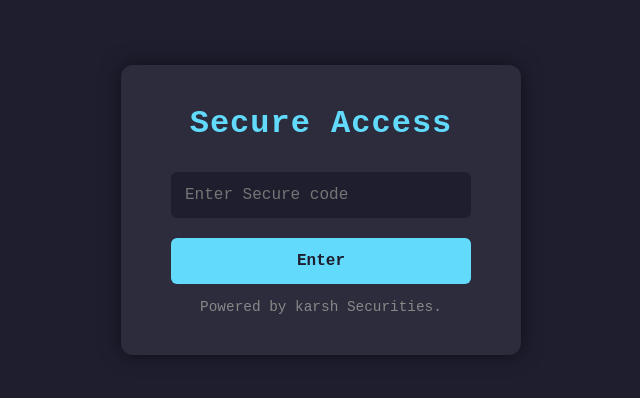
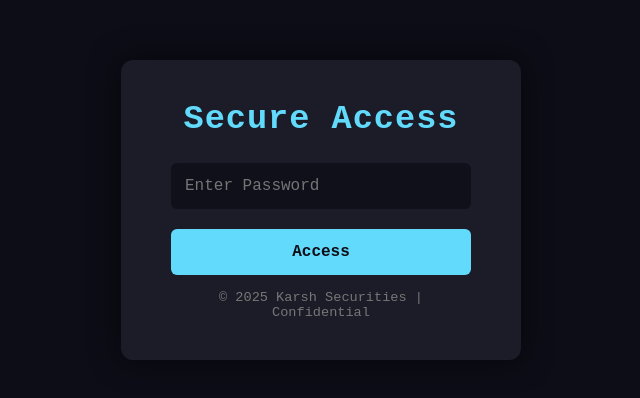
Before and after one commit to jinnie-crafts/karsh, a plain HTML site: page public/index.html in a window 1280 px wide. Shown: the part 190-588 px from the top of the page, without its empty margins (319-959 px from the left). Drawn offline with Linux system fonts and the light colour scheme.

Commit message:
Add files via upload

```diff
--- a/public/index.html
+++ b/public/index.html
@@ -3,53 +3,63 @@
 <head>
 <meta charset="UTF-8">
 <meta name="viewport" content="width=device-width, initial-scale=1.0">
-<title>karsh Login</title>
+<title>karsh | Secure Login</title>
 <style>
-  /* Basic Reset */
-  * { margin: 0; padding: 0; box-sizing: border-box; font-family: 'Fira Code', monospace; }
+  /* Reset & Base */
+  * {
+    margin: 0;
+    padding: 0;
+    box-sizing: border-box;
+    font-family: 'Fira Code', monospace;
+  }
 
   body {
     height: 100vh;
     display: flex;
     justify-content: center;
     align-items: center;
-    background-color: #1e1e2f; /* dark editor-like background */
+    background-color: #0d0d17; /* Darker background for terminal feel */
     color: #c5c6c7;
   }
 
   .login-container {
-    background-color: #2c2c3c;
+    background-color: #1c1c28;
     padding: 40px 50px;
     border-radius: 12px;
-    box-shadow: 0 0 20px rgba(0,0,0,0.5);
+    box-shadow: 0 0 30px rgba(0, 0, 0, 0.6);
     text-align: center;
     width: 100%;
     max-width: 400px;
+    transition: 0.3s ease-in-out;
+  }
+
+  .login-container:hover {
+    box-shadow: 0 0 40px rgba(97, 218, 251, 0.15);
   }
 
   h1 {
-    color: #61dafb; /* coder-like neon blue */
-    margin-bottom: 30px;
-    font-size: 2em;
+    color: #61dafb;
+    margin-bottom: 25px;
+    font-size: 2.1em;
     letter-spacing: 1px;
   }
 
-  input[type="text"] {
+  input[type="password"] {
     width: 100%;
     padding: 14px;
     margin-bottom: 20px;
     border: none;
     border-radius: 6px;
-    background-color: #1e1e2f;
+    background-color: #10101a;
     color: #c5c6c7;
     font-size: 1em;
     outline: none;
-    transition: 0.2s;
+    transition: all 0.2s;
   }
 
-  input[type="text"]:focus {
-    background-color: #29293f;
-    box-shadow: 0 0 5px #61dafb;
+  input[type="password"]:focus {
+    background-color: #19192a;
+    box-shadow: 0 0 6px #61dafb;
   }
 
   button {
@@ -58,11 +68,11 @@
     border: none;
     border-radius: 6px;
     background-color: #61dafb;
-    color: #1e1e2f;
+    color: #0d0d17;
     font-weight: bold;
     font-size: 1em;
     cursor: pointer;
-    transition: 0.2s;
+    transition: all 0.2s ease;
   }
 
   button:hover {
@@ -72,29 +82,44 @@
 
   p {
     margin-top: 15px;
-    font-size: 0.9em;
-    color: #888;
+    font-size: 0.85em;
+    color: #777;
+  }
+
+  /* Subtle fade-in animation */
+  @keyframes fadeIn {
+    from { opacity: 0; transform: translateY(15px); }
+    to { opacity: 1; transform: translateY(0); }
+  }
+
+  .login-container {
+    animation: fadeIn 0.8s ease-out;
+  }
+
+  /* Optional: glowing border pulse */
+  .login-container:focus-within {
+    box-shadow: 0 0 15px rgba(97, 218, 251, 0.25);
   }
 </style>
 </head>
 <body>
   <div class="login-container">
     <h1>Secure Access</h1>
-    <input type="text" id="code" placeholder="Enter Secure code">
-    <button id="go">Enter</button>
-    <p>Powered by karsh Securities.</p>
+    <input type="password" id="password" placeholder="Enter Password" maxlength="30">
+    <button id="loginBtn">Access</button>
+    <p>© 2025 Karsh Securities | Confidential</p>
   </div>
 
   <script>
-  const input = document.getElementById("code");
-  const button = document.getElementById("go");
+    const input = document.getElementById("password");
+    const button = document.getElementById("loginBtn");
 
     async function login() {
-    const code = input.value.trim();
+      const password = input.value.trim();
 
-    // ✅ Optional: require at least 6 characters (but not fixed length)
-    if (code.length < 6) {
-      return alert("Please enter at least 6 characters for Secure login...");
+      if (!password) {
+        alert("Please enter your password.");
+        return;
       }
 
       try {
@@ -102,19 +127,20 @@
           method: "POST",
           headers: { "Content-Type": "application/json" },
           credentials: "include",
-        body: JSON.stringify({ code })
+          body: JSON.stringify({ password })
         });
 
-      if (res.ok) {
-        input.value = ""; // ✅ Clear input field after successful submission
+        const data = await res.json();
+        input.value = ""; // clear input field
+
+        if (data.ok) {
           window.location.href = "/protected/index.html";
         } else {
-        alert("Invalid or expired code");
-        input.value = ""; // ✅ Clear input on failure
+          alert("Access denied: Invalid password.");
         }
       } catch (err) {
-      alert("An error occurred. Try again...");
-      input.value = ""; // ✅ Clear on error
+        alert("Server unreachable. Try again later.");
+        input.value = "";
       }
     }
 
@@ -122,11 +148,6 @@
     input.addEventListener("keydown", (e) => {
       if (e.key === "Enter") login();
     });
-
-  // ✅ Allow everything except whitespace at start or end (trim automatically)
-  // If you still want a max length (e.g. 20 chars), uncomment below line:
-  // input.setAttribute("maxlength", "20");
   </script>
-
 </body>
 </html>
```
Lines whose indentation alone changed are shown as unchanged.
